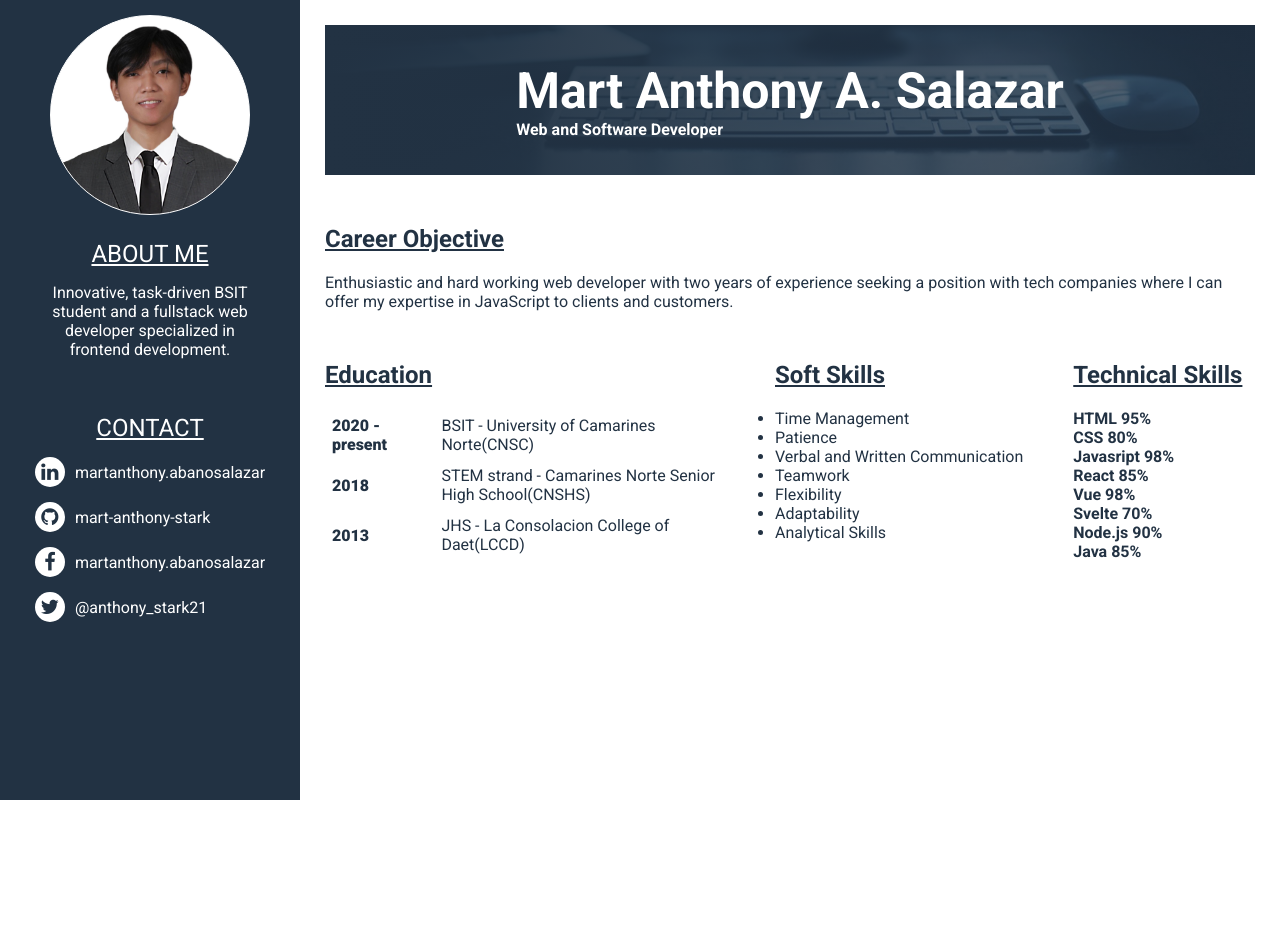
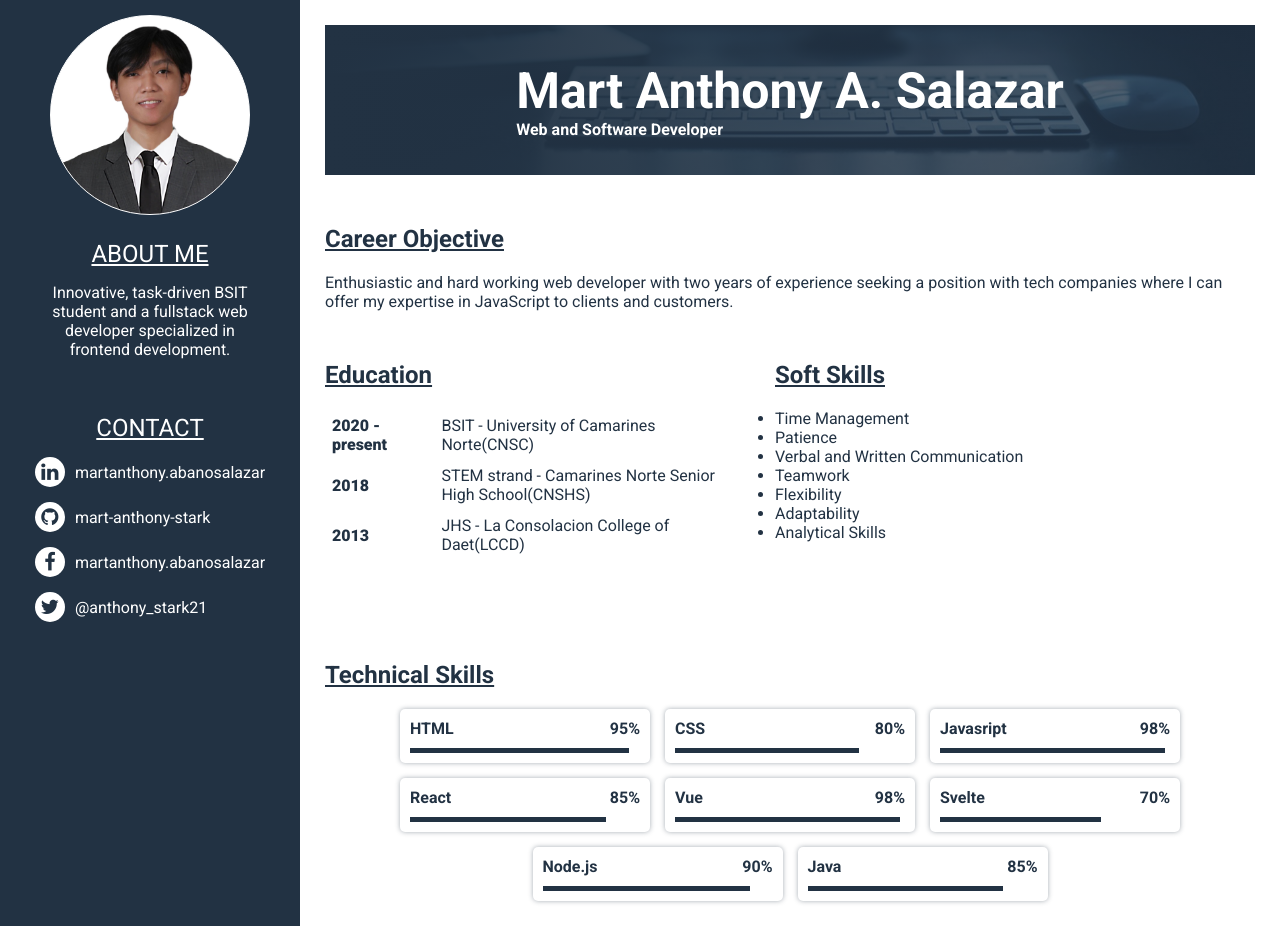
Before and after one commit to mart-anthony-stark/CV, a PHP site: page / in a window 1280 px wide. Before the commit the page ends 800 px from the top, so only its background shows below. Run offline with PHP 8.4, Linux system fonts and the light colour scheme.

Commit message:
add: skills style

```diff
--- a/assets/styles/style.css
+++ b/assets/styles/style.css
@@ -116,3 +116,36 @@ main {
 .education td {
   padding: 5px;
 }
+.technical-skills {
+  width: 100%;
+}
+.technical-skills .skills-cont {
+  display: flex;
+  flex-wrap: wrap;
+  flex-direction: row;
+  justify-content: center;
+  gap: 15px;
+}
+.technical-skills .skills-cont .card {
+  box-shadow: 0 0 5px rgba(34, 50, 67, 0.4);
+  padding: 10px;
+  border-radius: 5px;
+  max-width: 250px;
+  width: 100%;
+}
+.technical-skills .skills-cont .card .skill {
+  margin-bottom: 10px;
+  display: flex;
+  justify-content: space-between;
+}
+.technical-skills .skills-cont .card .profficiency {
+  position: relative;
+  background: rgb(255, 255, 255);
+  height: 5px;
+  width: 100%;
+}
+.technical-skills .skills-cont .card .profficiency .percent {
+  position: absolute;
+  background: var(--c-pri);
+  height: 100%;
+}
```
